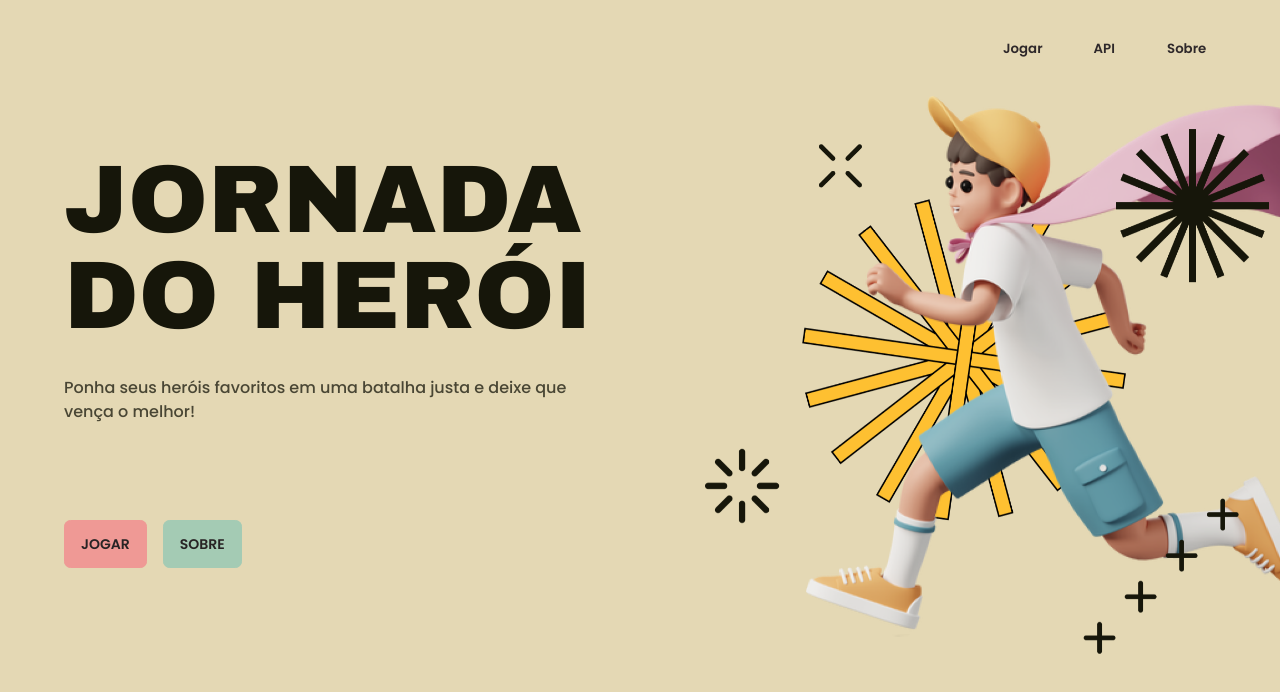
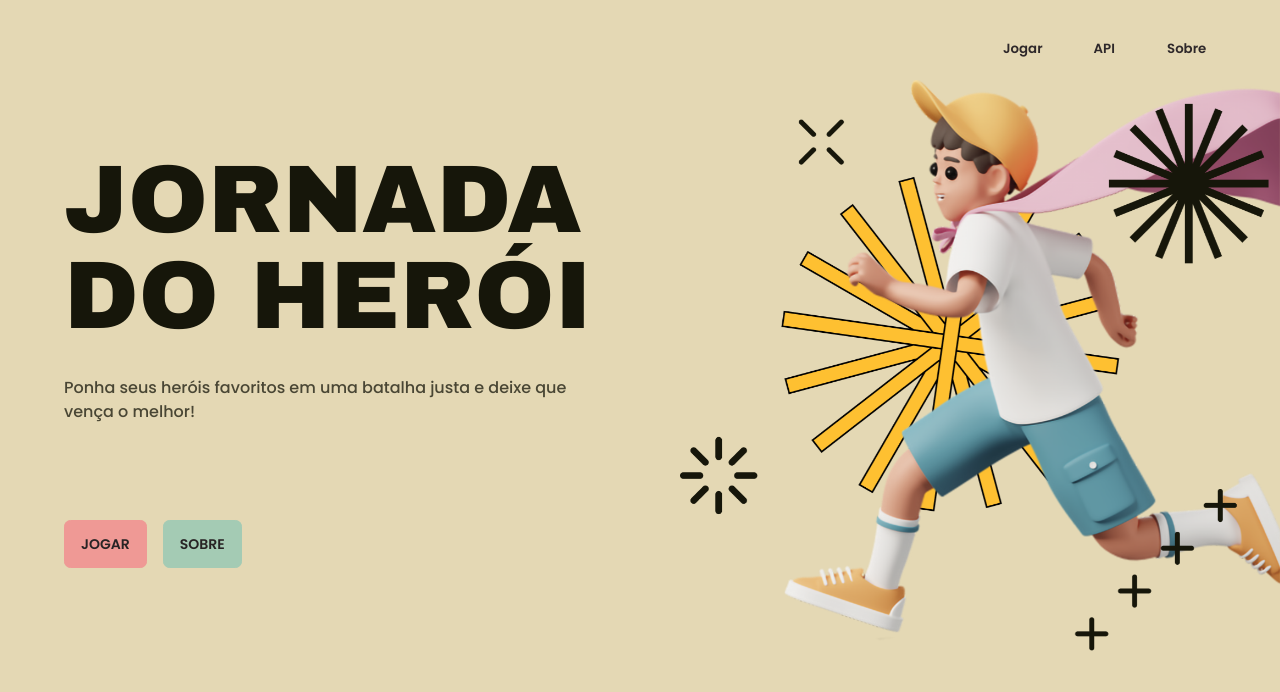
Before and after one commit to fnandesrafael/azapfy-challenge, a Next.js app: page / in a window 1280 px wide. Shown: the top 692 px of the page. Built offline with nearby package versions, Linux system fonts and the light colour scheme.

Commit message:
fix: new fix on hero image

```diff
--- a/src/app/page.tsx
+++ b/src/app/page.tsx
@@ -30,7 +30,7 @@ export default function Home() {
           <Image
             src={heroImage}
             alt="Imagem de um menino em modelagem 3D correndo com uma capa de super herói."
-            className="absolute right-0 top-24 w-[575px]"
+            className="absolute right-0 top-20 w-[600px]"
           />
         </div>
       </section>
```
Also changed, not shown: public/images/heroimage.png.
